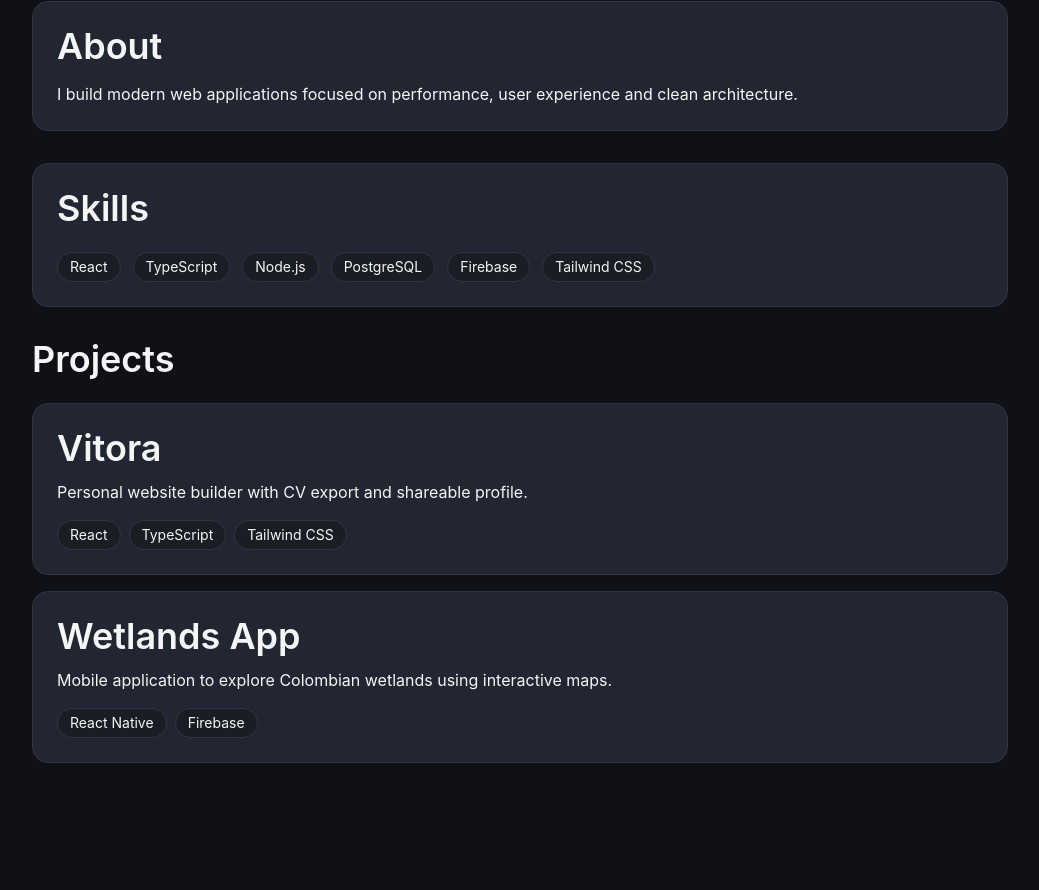
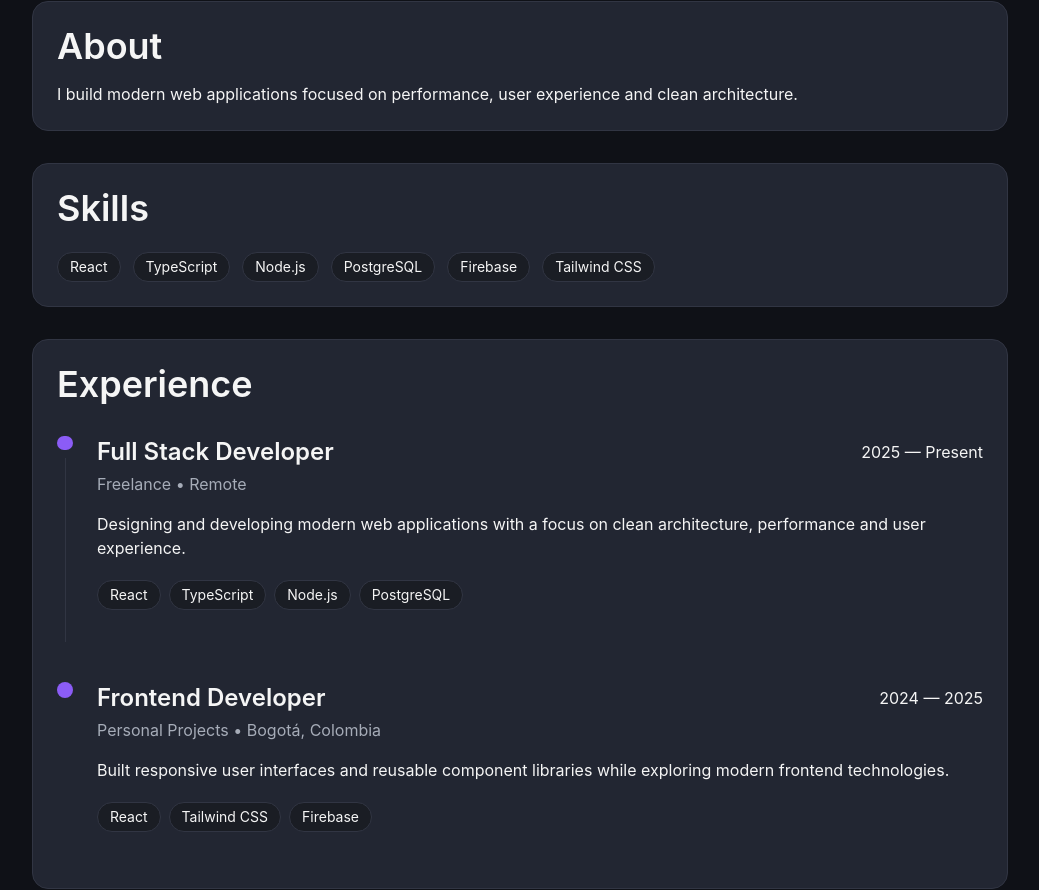
Before and after one commit to Ian-777/vitora, a React (Vite) app: page / in a window 1280 px wide. Shown: the part 385-1275 px from the top of the page, without its empty margins (120-1159 px from the left). Before the commit the page ends 1196 px from the top, so only its background shows below. Built offline with nearby package versions, Linux system fonts and the light colour scheme.

Commit message:
Vitora-sections

```diff
--- a/src/features/website/Website.tsx
+++ b/src/features/website/Website.tsx
@@ -1,14 +1,20 @@
 import { Header } from "./components/Header";
 import { About } from "./components/About";
 import { Skills } from "./components/Skills";
+import { Experience } from "./components/Experience";
 import { Projects } from "./components/Projects";
 
 export function Website() {
   return (
     <main className="mx-auto max-w-5xl px-6 py-12">
       <Header />
+
       <About />
+
       <Skills />
+
+      <Experience />
+
       <Projects />
     </main>
   );
--- a/src/features/website/components/About.tsx
+++ b/src/features/website/components/About.tsx
@@ -1,9 +1,11 @@
-import { Card, Typography } from "@/shared/ui";
+import { Card, Section, Typography } from "@/shared/ui";
+
 import { profile } from "../profile.mock";
 
 export function About() {
   return (
-    <Card className="mt-8">
+    <Section>
+      <Card>
         <Typography variant="h2">
           About
         </Typography>
@@ -15,5 +17,6 @@ export function About() {
           {profile.about}
         </Typography>
       </Card>
+    </Section>
   );
 }
--- /dev/null
+++ b/src/features/website/components/Experience.tsx
@@ -0,0 +1,68 @@
+import { Card, Section, Tag, Typography } from "@/shared/ui";
+
+import { profile } from "../profile.mock";
+
+export function Experience() {
+  return (
+    <Section>
+      <Card>
+        <Typography variant="h2">
+          Experience
+        </Typography>
+
+        <div className="mt-8 space-y-10">
+          {profile.experience.map((experience, index) => (
+            <div
+              key={`${experience.company}-${index}`}
+              className="relative flex gap-6"
+            >
+              <div className="flex flex-col items-center">
+                <div className="h-4 w-4 rounded-full bg-[var(--primary)]" />
+
+                {index < profile.experience.length - 1 && (
+                  <div className="mt-2 h-full w-px bg-[var(--border)]" />
+                )}
+              </div>
+
+              <div className="flex-1 pb-8">
+                <div className="flex flex-wrap items-center justify-between gap-2">
+                  <Typography variant="h3">
+                    {experience.position}
+                  </Typography>
+
+                  <Typography variant="small">
+                    {experience.current
+                      ? `${experience.startDate} — Present`
+                      : `${experience.startDate} — ${experience.endDate}`}
+                  </Typography>
+                </div>
+
+                <Typography
+                  variant="muted"
+                  className="mt-1"
+                >
+                  {experience.company} • {experience.location}
+                </Typography>
+
+                <Typography
+                  variant="body"
+                  className="mt-4"
+                >
+                  {experience.description}
+                </Typography>
+
+                <div className="mt-5 flex flex-wrap gap-2">
+                  {experience.technologies.map((technology) => (
+                    <Tag key={technology}>
+                      {technology}
+                    </Tag>
+                  ))}
+                </div>
+              </div>
+            </div>
+          ))}
+        </div>
+      </Card>
+    </Section>
+  );
+}
--- a/src/features/website/components/Projects.tsx
+++ b/src/features/website/components/Projects.tsx
@@ -1,11 +1,11 @@
-import { Typography } from "@/shared/ui";
+import { Section, Typography } from "@/shared/ui";
 
 import { profile } from "../profile.mock";
 import { ProjectCard } from "./ProjectCard";
 
 export function Projects() {
   return (
-    <section className="mt-8">
+    <Section>
       <Typography variant="h2">
         Projects
       </Typography>
@@ -18,6 +18,6 @@ export function Projects() {
           />
         ))}
       </div>
-    </section>
+    </Section>
   );
 }
--- a/src/features/website/components/Skills.tsx
+++ b/src/features/website/components/Skills.tsx
@@ -1,9 +1,11 @@
-import { Card, Tag, Typography } from "@/shared/ui";
+import { Card, Section, Tag, Typography } from "@/shared/ui";
+
 import { profile } from "../profile.mock";
 
 export function Skills() {
   return (
-    <Card className="mt-8">
+    <Section>
+      <Card>
         <Typography variant="h2">
           Skills
         </Typography>
@@ -16,5 +18,6 @@ export function Skills() {
           ))}
         </div>
       </Card>
+    </Section>
   );
 }
--- a/src/shared/ui/index.ts
+++ b/src/shared/ui/index.ts
@@ -6,3 +6,4 @@ export * from "./typography";
 export * from "./tag";
 export * from "./avatar";
 export * from "./icon-button";
+export * from "./section";
--- a/src/shared/ui/section/Section.tsx
+++ b/src/shared/ui/section/Section.tsx
@@ -1,14 +1,20 @@
 import { ReactNode } from "react";
+
+import { cn } from "@/shared/utils";
 
 interface SectionProps {
   children: ReactNode;
+  className?: string;
 }
 
 export function Section({
   children,
+  className,
 }: SectionProps) {
   return (
-    <section className="py-24">
+    <section
+      className={cn("mt-8", className)}
+    >
       {children}
     </section>
   );
```
Lines whose indentation alone changed are shown as unchanged.
